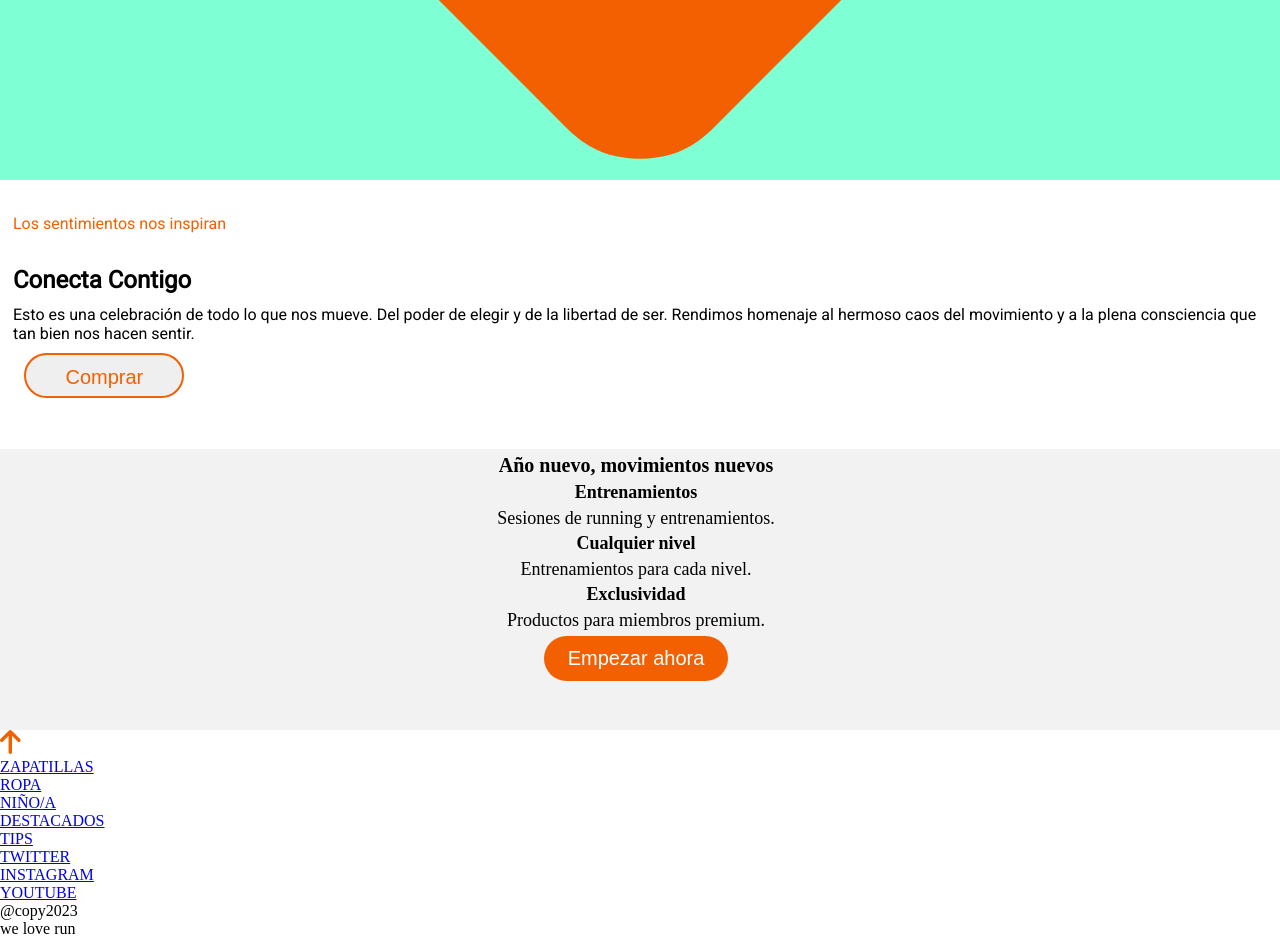
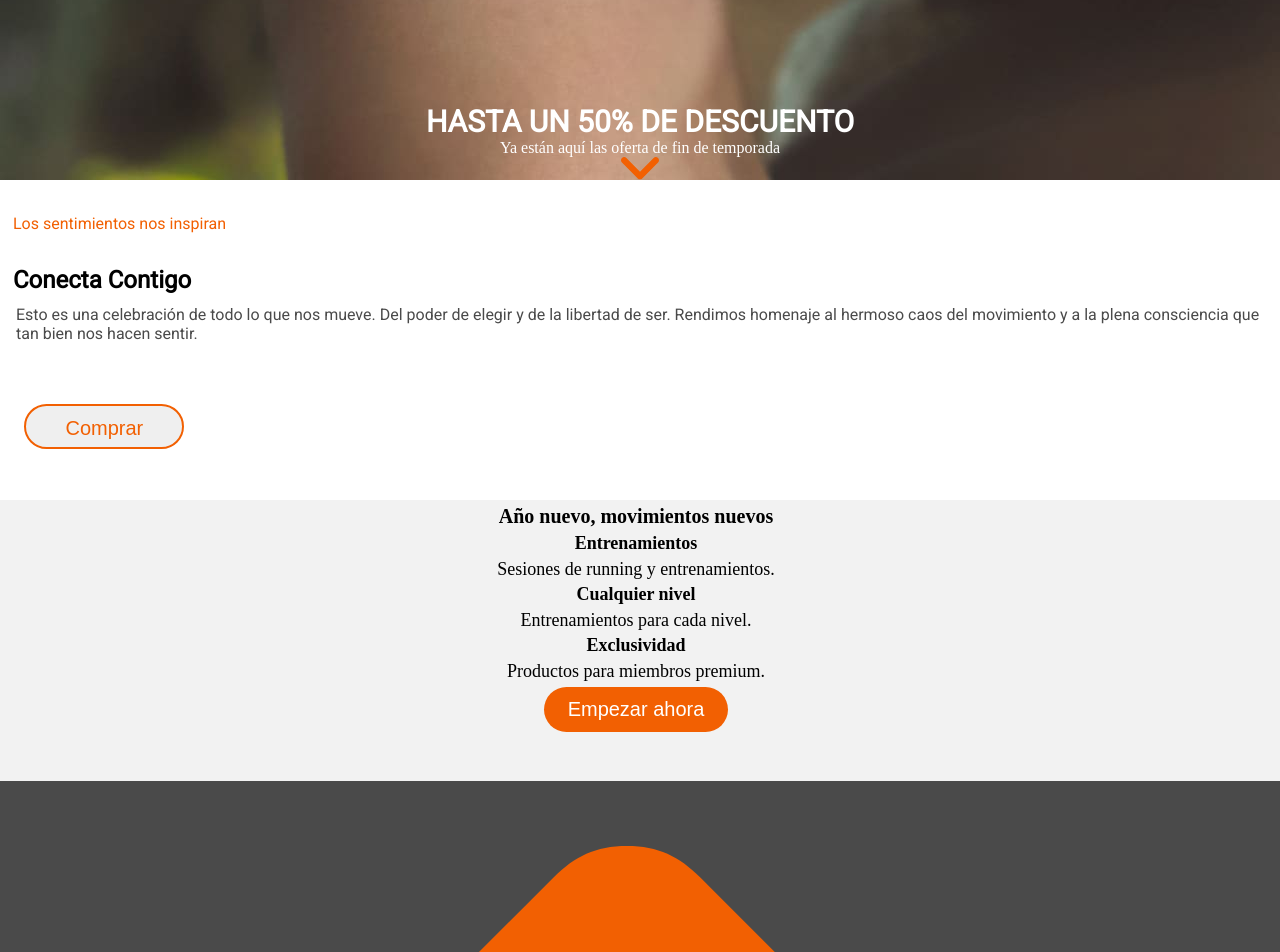
Before and after one commit to Adalab/modulo-1-evaluacion-final-rocio-ld, a website built with Vite: page src/index.html in a window 1280 px wide. Shown: the part 620-1572 px from the top of the page. Built offline with nearby package versions, Linux system fonts and the light colour scheme.

Commit message:
cambios imagenes

```diff
--- a/src/partials/conecta-contigo.html
+++ b/src/partials/conecta-contigo.html
@@ -2,7 +2,7 @@
     <article>
         <p class="section1__p1">Los sentimientos nos inspiran</p>
         <h2 class="section1__title">Conecta Contigo</h2>
-        <p class="section1_p2">Esto es una celebración de todo lo que nos mueve. Del poder de elegir y de la libertad de ser. Rendimos homenaje al hermoso caos del movimiento y a la plena consciencia que tan bien nos hacen sentir.</p>
+        <p class="section1__p2">Esto es una celebración de todo lo que nos mueve. Del poder de elegir y de la libertad de ser. Rendimos homenaje al hermoso caos del movimiento y a la plena consciencia que tan bien nos hacen sentir.</p>
     </article>
     <div>
         <button class="buy-button">Comprar</button>
--- a/src/partials/footer.html
+++ b/src/partials/footer.html
@@ -1,53 +1,53 @@
-<footer>
-    <img src="/public/images/ico-arrow.svg" alt="icono arriba">
+<footer class="footer">
+    <img src="./images/ico-arrow.svg" alt="icono arriba" class="footer__scroll" >
     <ul>
-        <li>
-            <a href="https://landing.adalab.es/sql-bootcamps-online?utm_term=adalab&utm_campaign=B%C3%BAsqueda+Marca&utm_source=Google+Ads&utm_medium=ppc&hsa_acc=5177828897&hsa_cam=20252484154&hsa_grp=149341856065&hsa_ad=661007586687&hsa_src=g&hsa_tgt=kwd-320586140105&hsa_kw=adalab&hsa_mt=p&hsa_net=adwords&hsa_ver=3&gad_source=1&gclid=Cj0KCQjw-5y1BhC-ARIsAAM_oKkVeHMD8mK9_vasa5a5OWc-Q4UAwFb0F59-wRW0SuwHkOt_obPN7OEaAocIEALw_wcB" target="_blank">ZAPATILLAS
+        <li class="list1">
+            <a href="https://adalab.es/" target="_blank">ZAPATILLAS
 
             </a>
         </li>
-        <li>
-            <a href="https://landing.adalab.es/sql-bootcamps-online?utm_term=adalab&utm_campaign=B%C3%BAsqueda+Marca&utm_source=Google+Ads&utm_medium=ppc&hsa_acc=5177828897&hsa_cam=20252484154&hsa_grp=149341856065&hsa_ad=661007586687&hsa_src=g&hsa_tgt=kwd-320586140105&hsa_kw=adalab&hsa_mt=p&hsa_net=adwords&hsa_ver=3&gad_source=1&gclid=Cj0KCQjw-5y1BhC-ARIsAAM_oKkVeHMD8mK9_vasa5a5OWc-Q4UAwFb0F59-wRW0SuwHkOt_obPN7OEaAocIEALw_wcB" target="_blank">ROPA
+        <li class="list1">
+            <a href="https://adalab.es/" target="_blank">ROPA
 
             </a>
         </li>
-        <li>
-            <a href="https://landing.adalab.es/sql-bootcamps-online?utm_term=adalab&utm_campaign=B%C3%BAsqueda+Marca&utm_source=Google+Ads&utm_medium=ppc&hsa_acc=5177828897&hsa_cam=20252484154&hsa_grp=149341856065&hsa_ad=661007586687&hsa_src=g&hsa_tgt=kwd-320586140105&hsa_kw=adalab&hsa_mt=p&hsa_net=adwords&hsa_ver=3&gad_source=1&gclid=Cj0KCQjw-5y1BhC-ARIsAAM_oKkVeHMD8mK9_vasa5a5OWc-Q4UAwFb0F59-wRW0SuwHkOt_obPN7OEaAocIEALw_wcB" target="_blank">NIÑO/A
+        <li class="list1">
+            <a href="https://adalab.es/" target="_blank">NIÑO/A
 
             </a>
         </li>
-        <li>
-            <a href="https://landing.adalab.es/sql-bootcamps-online?utm_term=adalab&utm_campaign=B%C3%BAsqueda+Marca&utm_source=Google+Ads&utm_medium=ppc&hsa_acc=5177828897&hsa_cam=20252484154&hsa_grp=149341856065&hsa_ad=661007586687&hsa_src=g&hsa_tgt=kwd-320586140105&hsa_kw=adalab&hsa_mt=p&hsa_net=adwords&hsa_ver=3&gad_source=1&gclid=Cj0KCQjw-5y1BhC-ARIsAAM_oKkVeHMD8mK9_vasa5a5OWc-Q4UAwFb0F59-wRW0SuwHkOt_obPN7OEaAocIEALw_wcB" target="_blank">DESTACADOS
+        <li class="list1">
+            <a href="https://adalab.es/" target="_blank">DESTACADOS
 
             </a>
         </li>
-        <li>
-            <a href="https://landing.adalab.es/sql-bootcamps-online?utm_term=adalab&utm_campaign=B%C3%BAsqueda+Marca&utm_source=Google+Ads&utm_medium=ppc&hsa_acc=5177828897&hsa_cam=20252484154&hsa_grp=149341856065&hsa_ad=661007586687&hsa_src=g&hsa_tgt=kwd-320586140105&hsa_kw=adalab&hsa_mt=p&hsa_net=adwords&hsa_ver=3&gad_source=1&gclid=Cj0KCQjw-5y1BhC-ARIsAAM_oKkVeHMD8mK9_vasa5a5OWc-Q4UAwFb0F59-wRW0SuwHkOt_obPN7OEaAocIEALw_wcB" target="_blank">TIPS
+        <li class="list1">
+            <a href="https://adalab.es/" target="_blank">TIPS
 
             </a>
         </li>
     </ul>
     <ul>
-        <li>
-            <a href="https://landing.adalab.es/sql-bootcamps-online?utm_term=adalab&utm_campaign=B%C3%BAsqueda+Marca&utm_source=Google+Ads&utm_medium=ppc&hsa_acc=5177828897&hsa_cam=20252484154&hsa_grp=149341856065&hsa_ad=661007586687&hsa_src=g&hsa_tgt=kwd-320586140105&hsa_kw=adalab&hsa_mt=p&hsa_net=adwords&hsa_ver=3&gad_source=1&gclid=Cj0KCQjw-5y1BhC-ARIsAAM_oKkVeHMD8mK9_vasa5a5OWc-Q4UAwFb0F59-wRW0SuwHkOt_obPN7OEaAocIEALw_wcB" target="_blank">TWITTER
+        <li class="list2">
+            <a href="https://adalab.es/" target="_blank">TWITTER
 
             </a>
         </li>
-        <li>
-            <a href="https://landing.adalab.es/sql-bootcamps-online?utm_term=adalab&utm_campaign=B%C3%BAsqueda+Marca&utm_source=Google+Ads&utm_medium=ppc&hsa_acc=5177828897&hsa_cam=20252484154&hsa_grp=149341856065&hsa_ad=661007586687&hsa_src=g&hsa_tgt=kwd-320586140105&hsa_kw=adalab&hsa_mt=p&hsa_net=adwords&hsa_ver=3&gad_source=1&gclid=Cj0KCQjw-5y1BhC-ARIsAAM_oKkVeHMD8mK9_vasa5a5OWc-Q4UAwFb0F59-wRW0SuwHkOt_obPN7OEaAocIEALw_wcB" target="_blank">INSTAGRAM
+        <li class="list2">
+            <a href="https://adalab.es/" target="_blank">INSTAGRAM
 
             </a>
         </li>
-        <li>
-            <a href="https://landing.adalab.es/sql-bootcamps-online?utm_term=adalab&utm_campaign=B%C3%BAsqueda+Marca&utm_source=Google+Ads&utm_medium=ppc&hsa_acc=5177828897&hsa_cam=20252484154&hsa_grp=149341856065&hsa_ad=661007586687&hsa_src=g&hsa_tgt=kwd-320586140105&hsa_kw=adalab&hsa_mt=p&hsa_net=adwords&hsa_ver=3&gad_source=1&gclid=Cj0KCQjw-5y1BhC-ARIsAAM_oKkVeHMD8mK9_vasa5a5OWc-Q4UAwFb0F59-wRW0SuwHkOt_obPN7OEaAocIEALw_wcB" target="_blank">YOUTUBE
+        <li class="list2">
+            <a href="https://adalab.es/" target="_blank">YOUTUBE
 
             </a>
         </li>
     </ul>
-    <div>
-        <p>@copy2023
-        <p>we love run</p>
+    <div class="copy">
+        <p>@copy2023</p>
+        <p>we ❤️ run</p>
 
-        </p>
+
     </div>
 </footer>
--- a/src/partials/header.html
+++ b/src/partials/header.html
@@ -1,10 +1,8 @@
 <header class="header">
-    <div class="header__div">
-        <a class="header__div--link" href="https://landing.adalab.es/sql-bootcamps-online?utm_term=adalab&utm_campaign=B%C3%BAsqueda+Marca&utm_source=Google+Ads&utm_medium=ppc&hsa_acc=5177828897&hsa_cam=20252484154&hsa_grp=149341856065&hsa_ad=661007586687&hsa_src=g&hsa_tgt=kwd-320586140105&hsa_kw=adalab&hsa_mt=p&hsa_net=adwords&hsa_ver=3&gad_source=1&gclid=Cj0KCQjw-5y1BhC-ARIsAAM_oKkVeHMD8mK9_vasa5a5OWc-Q4UAwFb0F59-wRW0SuwHkOt_obPN7OEaAocIEALw_wcB"  target="_blank"><img src="/public/images/ico-menu.svg" alt="icono">
+     <a class="header__link" href="https://adalab.es/" class="header__icon-link" target="_blank">
+        <img  src="./images/ico-menu.svg" alt="icono" class="imgzapa">
     </a>
-</div>
     <h1>HASTA UN 50% DE DESCUENTO</h1>
     <p>Ya están aquí las oferta de fin de temporada</p>
-    <img src="/public/images/ico-scroll-down.svg" alt="scroll">
-
+    <img src="./images/ico-scroll-down.svg" alt="scroll"  class="header__scroll">
 </header>
--- a/src/scss/layout/_conecta-contigo.scss
+++ b/src/scss/layout/_conecta-contigo.scss
@@ -27,6 +27,7 @@
         margin: 11px 0 51px 3px;
 
 
+
     }
     &__title {
         font-size: 24px;
--- a/src/scss/layout/_footer.scss
+++ b/src/scss/layout/_footer.scss
@@ -0,0 +1,39 @@
+footer {
+    background-color: $color-grey;
+    display: flex;
+    flex-direction: column;
+    justify-content: space-around;
+    padding-top: 65px;
+    padding-bottom: 68px;
+    text-align: center;
+
+        }
+
+/*.list1 {
+    display: flex;
+    flex-direction: column;
+    align-items: center;
+    line-height: 30px;
+
+
+}
+.list2 {
+    display: flex;
+    flex-direction: column;
+    align-items: center;
+    line-height: 30px;
+
+}*/
+
+li a{
+    color: white;
+    font-family: $font-main;
+    text-decoration: none;
+}
+.copy {
+    display: flex;
+    justify-content: center;
+        p {
+            color: white;
+        }
+}
--- a/src/scss/layout/_header.scss
+++ b/src/scss/layout/_header.scss
@@ -1,31 +1,31 @@
-header {
+.header {
     height: 100vh;
    //background-image: url(/public/images/cover.jpeg);
-   background-color:aquamarine;
    display: flex;
    flex-direction: column;
    justify-content: flex-end;
-   text-align: center;
+   align-items: center;
+   background-image: url(/images/background1.jpeg);
 
-        &--link {
-           display: none;
+   h1 {
+    font-size: 30px;
+    font-family: $font-main;
+    color: white;
+    }
+
+    p {
+        color:white;
+
+    }
+
+        &__link {
+           position: fixed;
+           top: 0;
+           left: 0;
+        }
+        &__scroll {
+            width: 38px;
         }
 
 
-
-
-        }
-
-
-
-
-h1 {
-    font-size: 30px;
-    font-family: $font-main;
-    color: white;
-
-
 }
-.header__container p {
-    color: white;
-}
```
Also changed, not shown: src/scss/core/_variables.scss (line endings or trailing spaces).
